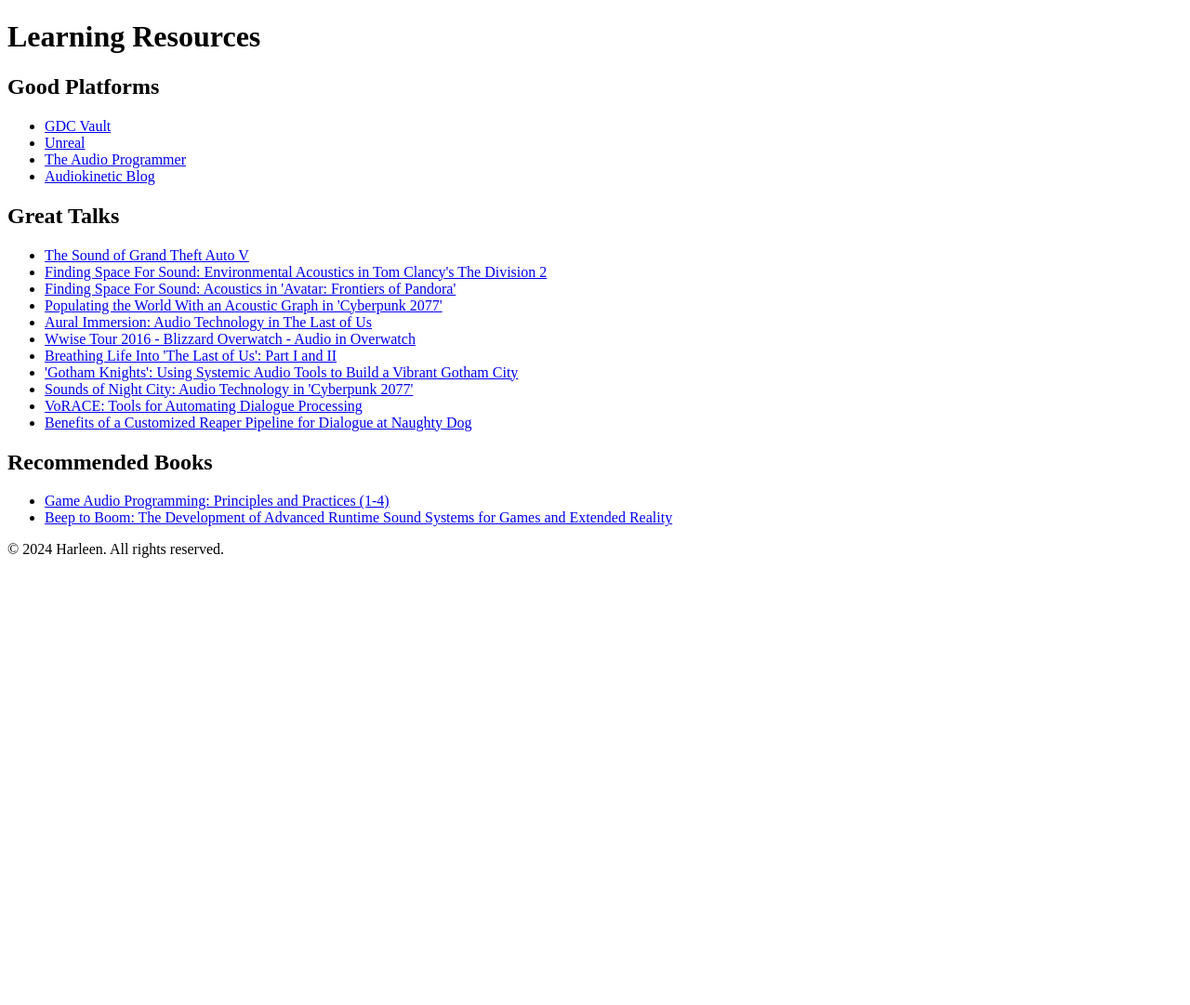
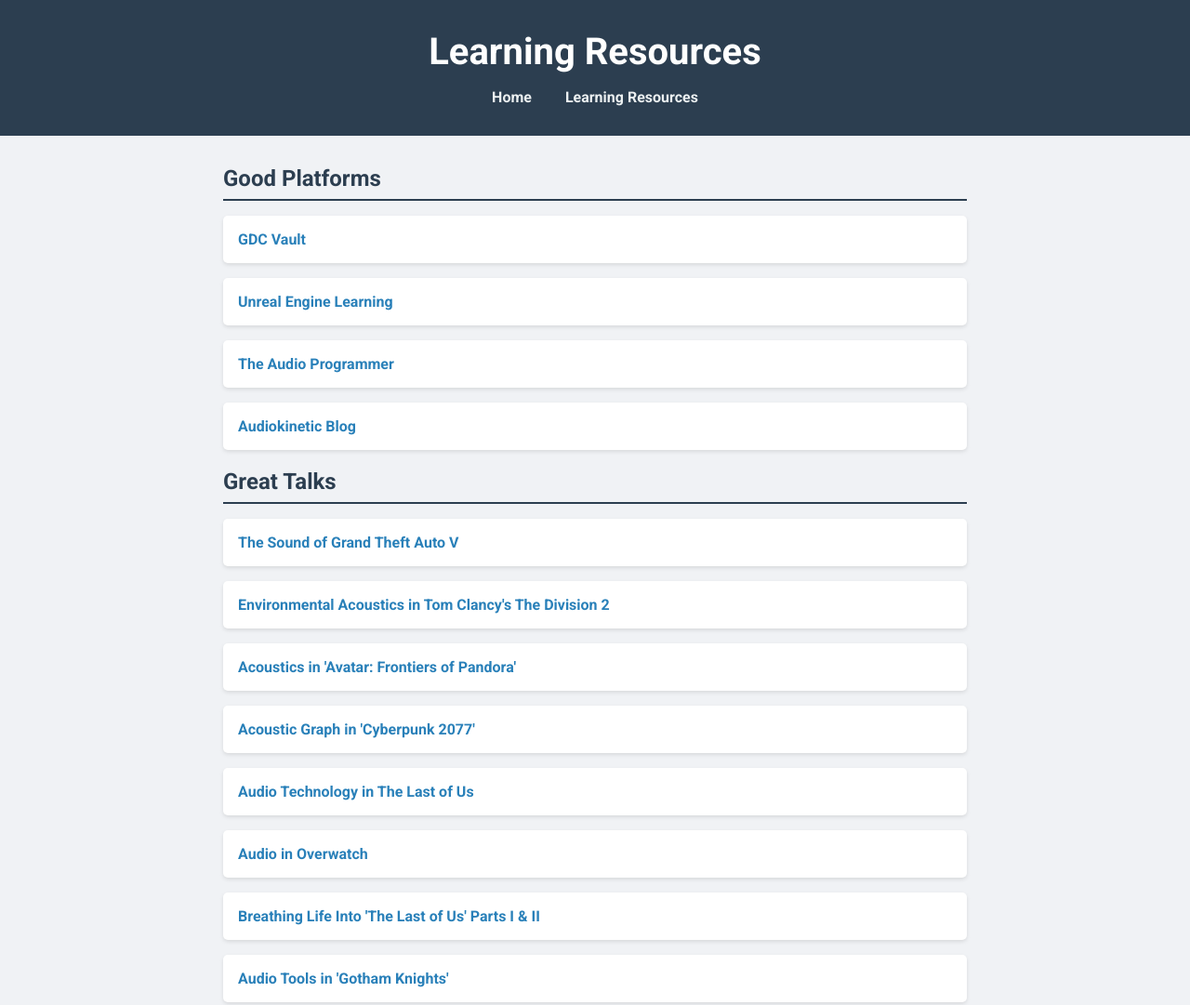
Before and after one commit to singhHarleen/singhHarleen.github.io, a plain HTML site: page learning-resources.html in a window 1280 px wide. Shown: the top 1081 px of the page at 93% size. Before the commit the page ends 800 px from the top, so only its background shows below. Drawn offline with Linux system fonts and the light colour scheme.

Commit message:
Made it less shit looking, I HATE HTML.

```diff
--- a/learning-resources.html
+++ b/learning-resources.html
@@ -4,12 +4,87 @@
     <meta charset="UTF-8">
     <meta name="viewport" content="width=device-width, initial-scale=1.0">
     <title>Learning Resources - Harleen Game Audio Programmer</title>
-    <link rel="stylesheet" href="style.css">
+    <!-- Added Google Font -->
+    <link href="https://fonts.googleapis.com/css?family=Roboto:400,700&display=swap" rel="stylesheet">
+    <style>
+        body {
+            font-family: 'Roboto', Arial, sans-serif;
+            margin: 0;
+            padding: 0;
+            background-color: #f0f2f5;
+            color: #333;
+        }
+        header {
+            background-color: #2c3e50;
+            color: white;
+            text-align: center;
+            padding: 2rem 0;
+        }
+        header h1 {
+            margin: 0;
+            font-size: 2.5rem;
+        }
+        nav {
+            margin-top: 1rem;
+        }
+        nav a {
+            color: #ecf0f1;
+            text-decoration: none;
+            margin: 0 1rem;
+            font-weight: 700;
+        }
+        nav a:hover {
+            text-decoration: underline;
+        }
+        .container {
+            max-width: 800px;
+            margin: 2rem auto;
+            padding: 0 2rem;
+        }
+        h2 {
+            color: #2c3e50;
+            margin-bottom: 1rem;
+            border-bottom: 2px solid #2c3e50;
+            padding-bottom: 0.5rem;
+        }
+        ul {
+            list-style-type: none;
+            padding-left: 0;
+        }
+        ul li {
+            background-color: #fff;
+            margin-bottom: 1rem;
+            padding: 1rem;
+            border-radius: 5px;
+            box-shadow: 0 2px 4px rgba(0,0,0,0.1);
+        }
+        ul li a {
+            color: #2980b9;
+            text-decoration: none;
+            font-weight: 700;
+        }
+        ul li a:hover {
+            text-decoration: underline;
+        }
+        footer {
+            text-align: center;
+            padding: 2rem 0;
+            background-color: #bdc3c7;
+            margin-top: 4rem;
+        }
+        footer p {
+            margin: 0;
+        }
+    </style>
 </head>
 <body>
 
 <header>
     <h1>Learning Resources</h1>
+    <nav>
+        <a href="index.html">Home</a>
+        <a href="learning-resources.html">Learning Resources</a>
+    </nav>
 </header>
 
 <div class="container">
@@ -19,32 +94,30 @@
         <h2>Good Platforms</h2>
         <ul>
             <li><a href="https://gdcvault.com/">GDC Vault</a></li>
-            <li><a href="https://dev.epicgames.com/community/unreal-engine/learning">Unreal</a></li>
+            <li><a href="https://dev.epicgames.com/community/unreal-engine/learning">Unreal Engine Learning</a></li>
             <li><a href="https://www.youtube.com/@TheAudioProgrammer">The Audio Programmer</a></li>
             <li><a href="https://www.audiokinetic.com/en/blog/">Audiokinetic Blog</a></li>
-
         </ul>
 
         <h2>Great Talks</h2>
         <ul>
             <li><a href="https://gdcvault.com/play/1020587/The-Sound-of-Grand-Theft">The Sound of Grand Theft Auto V</a></li>
-            <li><a href="https://www.youtube.com/watch?v=mN56EauPhPQ&ab_channel=GDC2025">Finding Space For Sound: Environmental Acoustics in Tom Clancy's The Division 2</a></li>
-            <li><a href="https://www.youtube.com/watch?v=3vtR-m0U7TY&t=1s&ab_channel=GDC2025">Finding Space For Sound: Acoustics in 'Avatar: Frontiers of Pandora'</a></li>
-            <li><a href="https://gdcvault.com/play/1029282/Populating-the-World-With-an">Populating the World With an Acoustic Graph in 'Cyberpunk 2077'</a></li>
-            <li><a href="https://gdcvault.com/play/1020444/Aural-Immersion-Audio-Technology-in">Aural Immersion: Audio Technology in The Last of Us</a></li>
-            <li><a href="https://www.youtube.com/watch?v=fGDOgn2WXLs&t=1s">Wwise Tour 2016 - Blizzard Overwatch -  Audio in Overwatch</a></li>
-            <li><a href="https://www.youtube.com/watch?v=8PEcUX4HA8Q&t=223s">Breathing Life Into 'The Last of Us': Part I and II</a></li>
-            <li><a href="https://gdcvault.com/play/1029150/-Gotham-Knights-Using-Systemic">'Gotham Knights': Using Systemic Audio Tools to Build a Vibrant Gotham City</a></li>
-            <li><a href="https://gdcvault.com/play/1029310/Sounds-of-Night-City-Audio">Sounds of Night City: Audio Technology in 'Cyberpunk 2077'</a></li>
-            <li><a href="https://gdcvault.com/play/1029419/VoRACE-Tools-for-Automating-Dialogue">VoRACE: Tools for Automating Dialogue Processing</a></li>
-            <li><a href="https://gdcvault.com/play/1028068/Benefits-of-a-Customized-Reaper">Benefits of a Customized Reaper Pipeline for Dialogue at Naughty Dog</a></li>
+            <li><a href="https://www.youtube.com/watch?v=mN56EauPhPQ">Environmental Acoustics in Tom Clancy's The Division 2</a></li>
+            <li><a href="https://www.youtube.com/watch?v=3vtR-m0U7TY">Acoustics in 'Avatar: Frontiers of Pandora'</a></li>
+            <li><a href="https://gdcvault.com/play/1029282/Populating-the-World-With-an">Acoustic Graph in 'Cyberpunk 2077'</a></li>
+            <li><a href="https://gdcvault.com/play/1020444/Aural-Immersion-Audio-Technology-in">Audio Technology in The Last of Us</a></li>
+            <li><a href="https://www.youtube.com/watch?v=fGDOgn2WXLs">Audio in Overwatch</a></li>
+            <li><a href="https://www.youtube.com/watch?v=8PEcUX4HA8Q">Breathing Life Into 'The Last of Us' Parts I & II</a></li>
+            <li><a href="https://gdcvault.com/play/1029150/-Gotham-Knights-Using-Systemic">Audio Tools in 'Gotham Knights'</a></li>
+            <li><a href="https://gdcvault.com/play/1029310/Sounds-of-Night-City-Audio">Audio Technology in 'Cyberpunk 2077'</a></li>
+            <li><a href="https://gdcvault.com/play/1029419/VoRACE-Tools-for-Automating-Dialogue">VoRACE: Automating Dialogue Processing</a></li>
+            <li><a href="https://gdcvault.com/play/1028068/Benefits-of-a-Customized-Reaper">Customized Reaper Pipeline at Naughty Dog</a></li>
         </ul>
 
         <h2>Recommended Books</h2>
         <ul>
-            <li><a href="https://www.routledge.com/search?kw=Game+Audio+Programming">Game Audio Programming: Principles and Practices (1-4)</a></li>
-            <li><a href="https://www.routledge.com/Beep-to-Boom-The-Development-of-Advanced-Runtime-Sound-Systems-for-Games-and-Extended-Reality/Goodwin/p/book/9781138543904">Beep to Boom: The Development of Advanced Runtime Sound Systems for Games and Extended Reality</a></li>
-
+            <li><a href="https://www.routledge.com/search?kw=Game+Audio+Programming">Game Audio Programming: Principles and Practices (Volumes 1-4)</a></li>
+            <li><a href="https://www.routledge.com/Beep-to-Boom-The-Development-of-Advanced-Runtime-Sound-Systems-for-Games-and-Extended-Reality/Goodwin/p/book/9781138543904">Beep to Boom by Simon N Goodwin</a></li>
         </ul>
     </section>
 
```
Also changed, not shown: index.html (+79 -24 lines).
